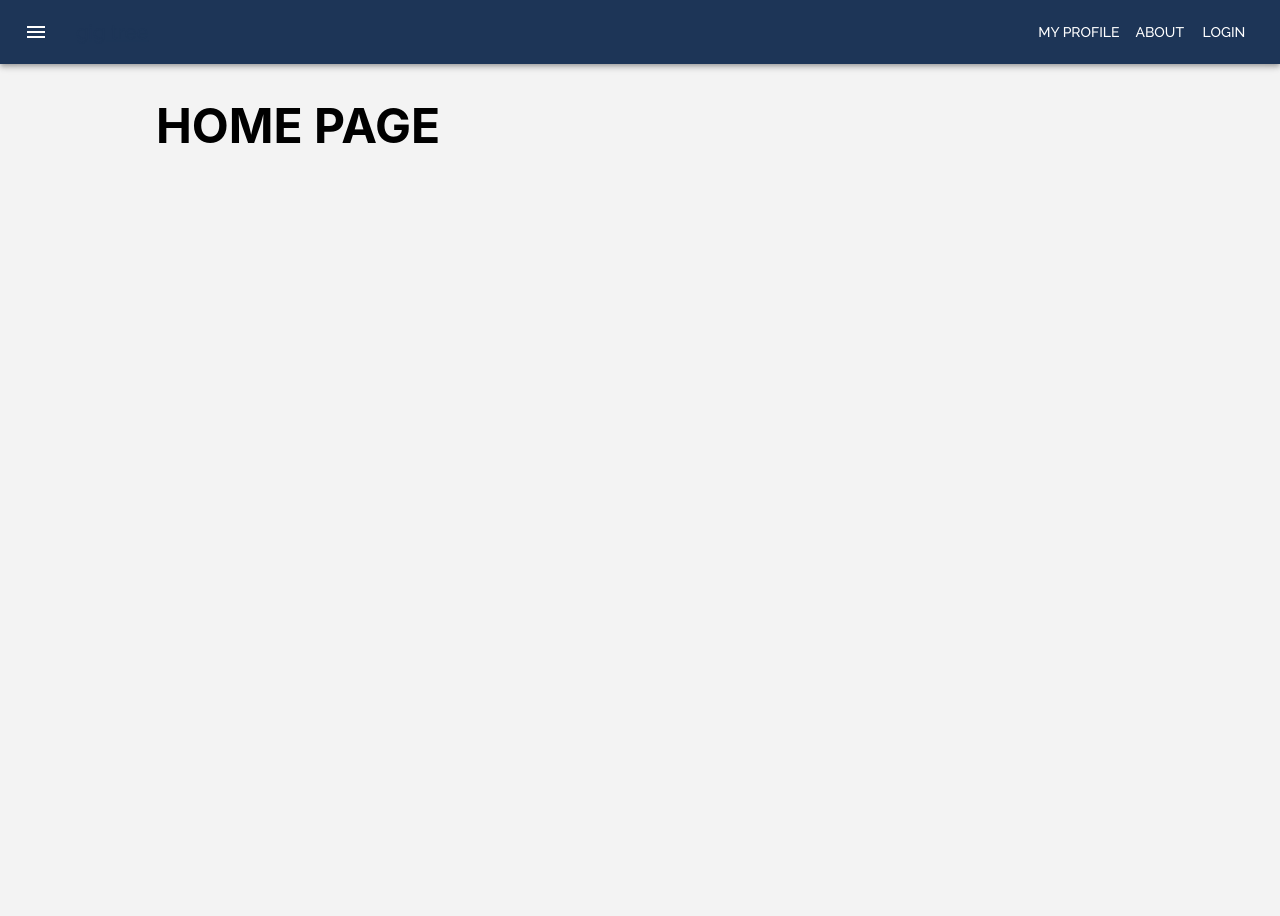
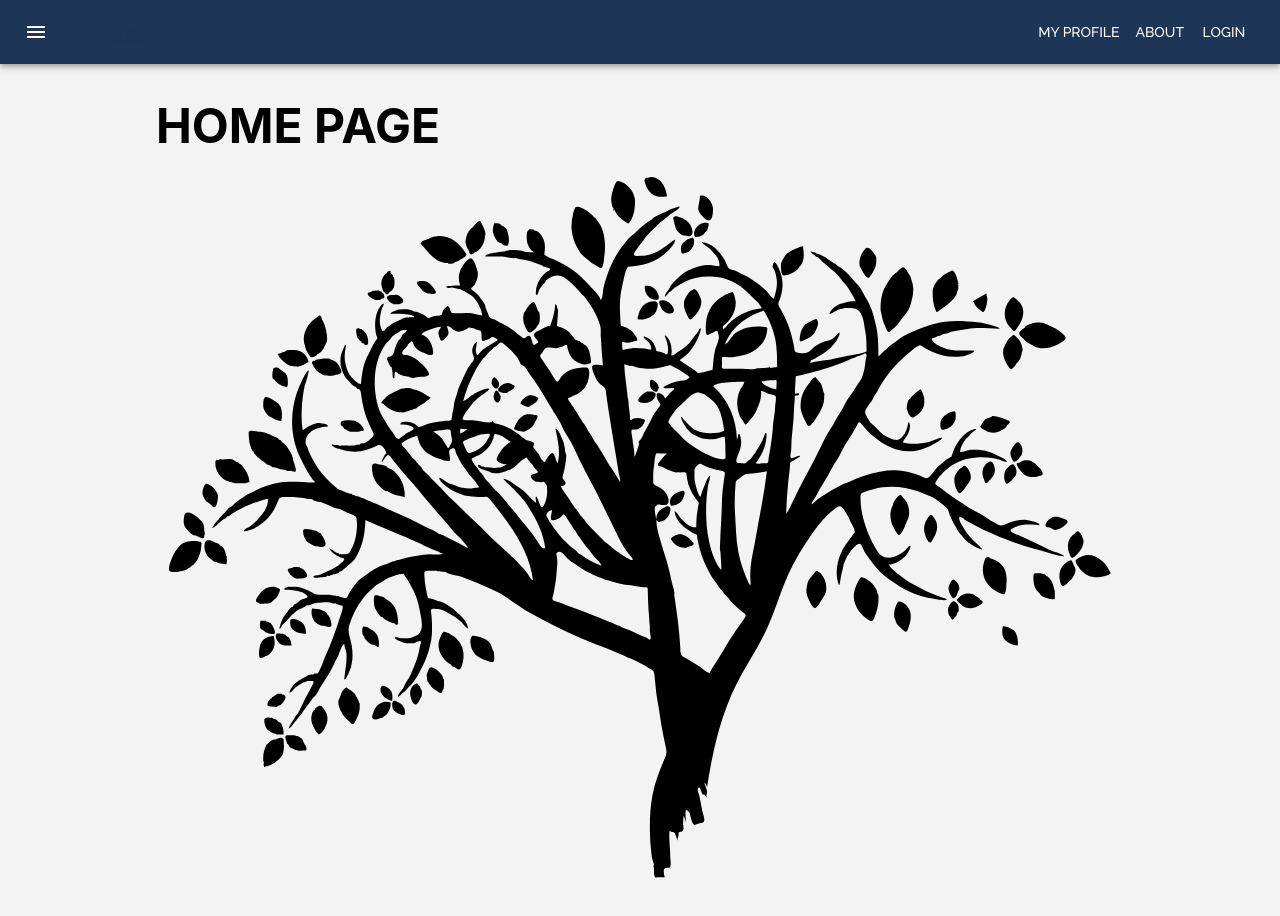
Before and after one commit to pdebuque/Gig-Tree, a React (Create React App) app: page / in a window 1280 px wide. Shown: the top 916 px of the page. Before the commit the page ends 800 px from the top, so only its background shows below. Built offline with nearby package versions, Linux system fonts and the light colour scheme.

Commit message:
added tree

```diff
--- a/src/components/App/App.jsx
+++ b/src/components/App/App.jsx
@@ -25,6 +25,8 @@ function App() {
       <main className = 'main-content'>
       <Routes>
         <Route path='/' element={<Home />}></Route>
+
+        {/* create use profiles */}
         {users.map(user=>{
           return(
             <Route key={user.id} path = {`/${user.name.toLowerCase().split(' ').join('-')}`} element = {<Profile user={user}/>}></Route>
--- /dev/null
+++ b/src/components/Home/Home.css
@@ -0,0 +1,4 @@
+#svg-tree {
+    fill: red;
+    color: red;
+}
--- a/src/components/Home/Home.jsx
+++ b/src/components/Home/Home.jsx
@@ -1,5 +1,10 @@
+import './Home.css'
+
 export default function Home() {
     return(
-        <h1>HOME PAGE</h1>
+        <>
+        <h1 className="home-title">HOME PAGE</h1>
+        <object id="svg-tree" data="assets/Abstract-Tree-Silhouette.svg" type="image/svg+xml"></object>
+        </>
     )
 }
--- a/src/components/Nav/Nav.jsx
+++ b/src/components/Nav/Nav.jsx
@@ -33,7 +33,7 @@ export default function Nav() {
                     <Link variant="h6" component="div" sx={{ flexGrow: 1 }}>
                         gig tree
                     </Link>
-                    <Button color="inherit" onClick={() => navigate('/profile')}>My Profile</Button>
+                    <Button color="inherit" onClick={() => navigate('/paolo-debuque')}>My Profile</Button>
                     <Button color="inherit" onClick={() => navigate('/about')}>About</Button>
                     <Button color="inherit" onClick={() => navigate('/login')}>Login</Button>
                 </Toolbar>
--- a/src/components/Profile/Collaborator/Collaborator.jsx
+++ b/src/components/Profile/Collaborator/Collaborator.jsx
@@ -2,7 +2,7 @@ import './Collaborator.css'
 
 export default function Collaborator({ collaborator }) {
     return (
-        <a class="collaborator-link" href={`/${collaborator.name}/profile`}>
+        <a class="collaborator-link" href={`/${collaborator.name.toLowerCase().split(' ').join('-')}`}>
             <div className='collaborator-container'>
                 <div className="collab-color-code"></div>
                 <div className='collab-all-info'>
```
Also changed, not shown: public/assets/Abstract-Tree-Silhouette.svg (added).
